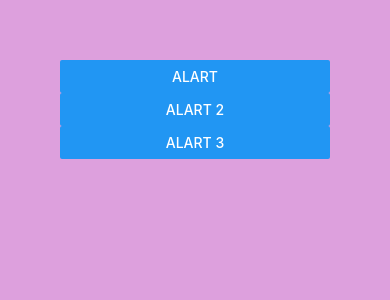
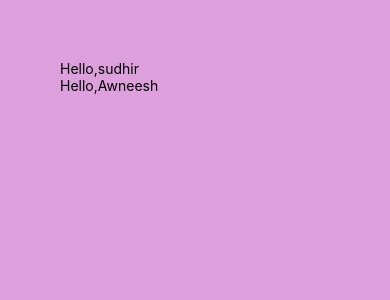
Before and after one commit to sudhir-tiwari2002/HelloWorld, a React Native app: screen / in a window 390 px wide. Shown: the top 300 px of the page. Built offline with nearby package versions, Linux system fonts and the light colour scheme.

Commit message:
custom components with props

```diff
--- a/App.js
+++ b/App.js
@@ -3,25 +3,28 @@
 import ActivityIndicatorUi from "./components/ActivityIndicator";
 import AlartUi from "./components/Alart";
 import ButtonUi from "./components/Button";
+import Greet from "./components/Greet";
 import ImageUi from "./components/Image";
 import ModalUi from "./components/Modal";
 import PressableUi from "./components/Pressable";
 import StatusBarUi from "./components/StatusBar";
 import TextUi from "./components/Text";
 import ViewUi from "./components/View";
+import {View} from 'react-native'
 
 
 export default function App() {
-  return (
-
-    // <ViewUi/>
+  return <View style={{flex:1, backgroundColor:"plum", padding:60}}>
+    {/* // <ViewUi/>
     // <ImageUi/>
     // <ButtonUi/>
     // <PressableUi/>
     // <ModalUi/>
     // <StatusBarUi/>
     // <ActivityIndicatorUi/>
-    <AlartUi/>
-
-  );
+    // <AlartUi/> */}
+    <Greet name="sudhir"/>
+    <Greet name="Awneesh"/>
+    </View>
+  ;
 }
--- /dev/null
+++ b/components/Greet.js
@@ -0,0 +1,10 @@
+import { View ,Text } from "react-native"
+
+
+export default function Greet ({name}){
+    return <View >
+        <Text>Hello,{name}</Text>
+
+
+    </View>
+}
```
